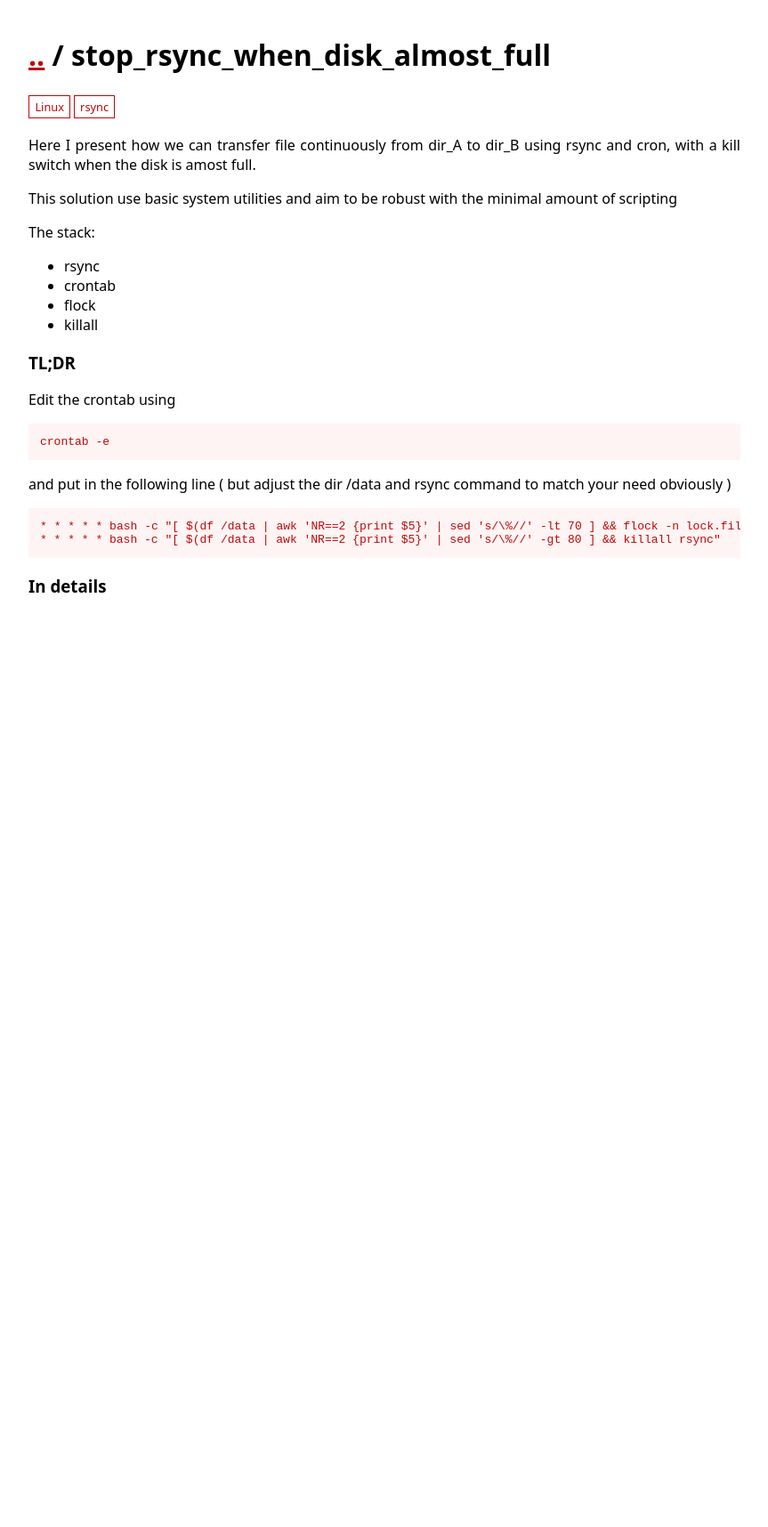
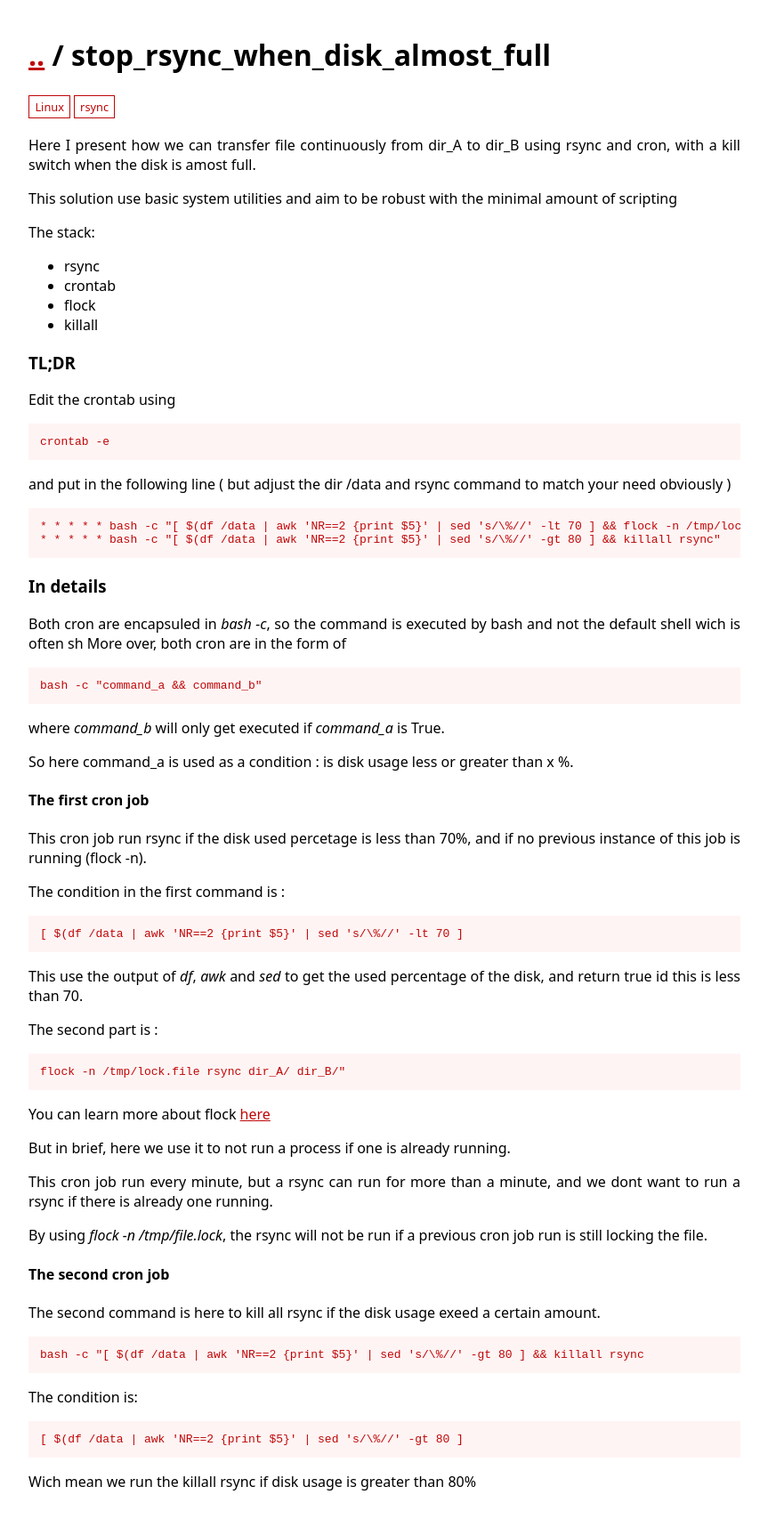
Before and after one commit to NicolasBourhis/notebook, a Jekyll site: the page built from _gtfobins/stop_rsync_when_disk_almost_full.md, in a window 1280 px wide. Shown: the whole page at 89% size, without its empty margins (208-1071 px from the left). Built offline with Jekyll 4.4.1, drawn with Linux system fonts in a browser that asks for light colours; before the commit the page ends 900 px from its top, so only the background shows below that.

Commit message:
Update stop_rsync_when_disk_almost_full.md

````diff
--- a/_gtfobins/stop_rsync_when_disk_almost_full.md
+++ b/_gtfobins/stop_rsync_when_disk_almost_full.md
@@ -24,8 +24,54 @@ crontab -e
 ```
 and put in the following line ( but adjust the dir /data and rsync command to match your need obviously )
 ```bash
-* * * * * bash -c "[ $(df /data | awk 'NR==2 {print $5}' | sed 's/\%//' -lt 70 ] && flock -n lock.file rsync dir_A/ dir_B/"
+* * * * * bash -c "[ $(df /data | awk 'NR==2 {print $5}' | sed 's/\%//' -lt 70 ] && flock -n /tmp/lock.file rsync dir_A/ dir_B/"
 * * * * * bash -c "[ $(df /data | awk 'NR==2 {print $5}' | sed 's/\%//' -gt 80 ] && killall rsync"
 ```
 
+
 ### In details
+
+Both cron are encapsuled in *bash -c*, so the command is executed by bash and not the default shell wich is often sh
+More over, both cron are in the form of
+
+```
+bash -c "command_a && command_b"
+```
+where *command_b* will only get executed if *command_a* is True.
+
+So here command_a is used as a condition : is disk usage less or greater than x %.
+
+#### The first cron job
+
+This cron job run rsync if the disk used percetage is less than 70%, and if no previous instance of this job is running (flock -n).
+
+The condition in the first command is :
+```
+[ $(df /data | awk 'NR==2 {print $5}' | sed 's/\%//' -lt 70 ]
+```
+This use the output of *df*, *awk* and *sed* to get the used percentage of the disk, and return true id this is less than 70.
+
+The second part is :
+```
+flock -n /tmp/lock.file rsync dir_A/ dir_B/"
+```
+You can learn more about flock [here](https://linuxhandbook.com/flock-command/)
+
+But in brief, here we use it to not run a process if one is already running.
+
+This cron job run every minute, but a rsync can run for more than a minute, and we dont want to run a rsync if there is already one running.
+
+By using *flock -n /tmp/file.lock*, the rsync will not be run if a previous cron job run is still locking the file.
+
+
+#### The second cron job
+
+The second command is here to kill all rsync if the disk usage exeed a certain amount.
+```
+bash -c "[ $(df /data | awk 'NR==2 {print $5}' | sed 's/\%//' -gt 80 ] && killall rsync
+```
+The condition is:
+```
+[ $(df /data | awk 'NR==2 {print $5}' | sed 's/\%//' -gt 80 ]
+```
+Wich mean we run the killall rsync if disk usage is greater than 80%
````
Also changed, not shown: other parts of _gtfobins/stop_rsync_when_disk_almost_full.md (+1 -1 lines).
